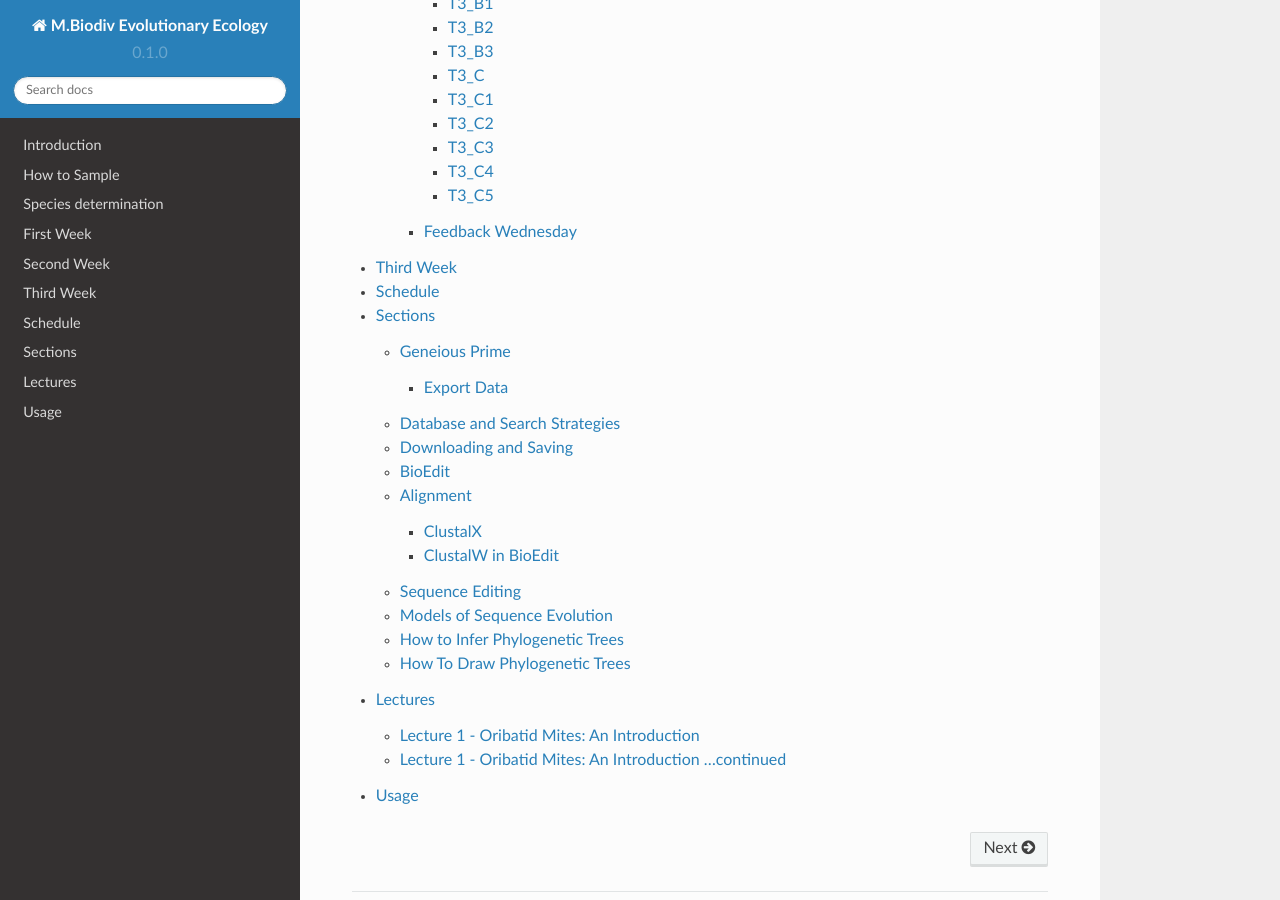
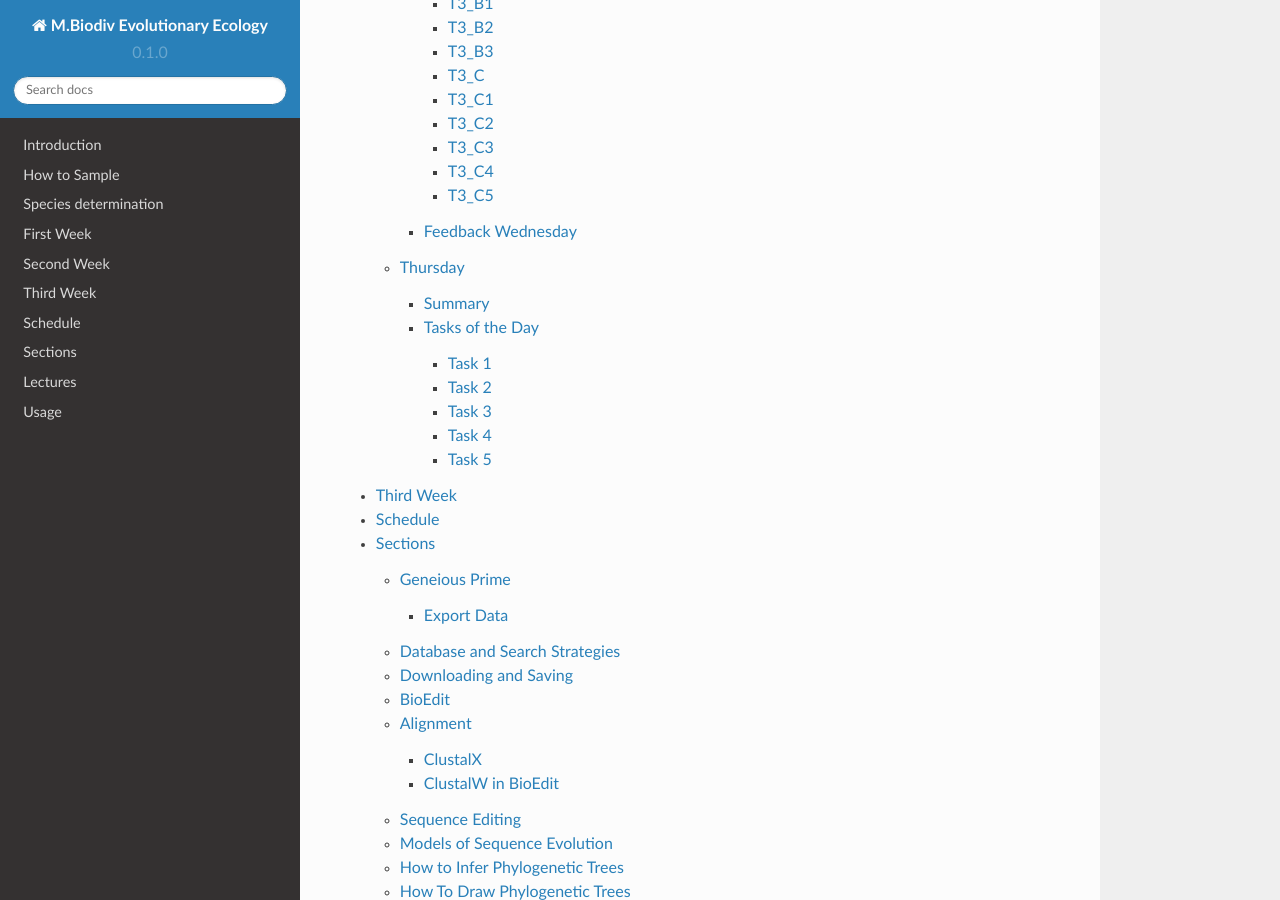
Before and after one commit to bheimbu/evolutionary_ecology, a Sphinx documentation site: the page built from docs/source/index.rst, in a window 1280 px wide and 900 px high, scrolled down 2915 px. Built offline with Sphinx 7.4.7 and the Read the Docs theme 2.0.0, drawn with Linux system fonts in a browser that asks for light colours; some of the changed lines change nothing that is shown.

Commit message:
Update second_week.rst

```diff
--- a/docs/source/second_week.rst
+++ b/docs/source/second_week.rst
@@ -407,7 +407,7 @@
 """"""""
 
 .. important::
-  - Download the docx file `here <https://owncloud.gwdg.de/index.php/s/oaj5fvBideC7avu`_ and answer the questions (**T3_A2-A5**) therein.
+  - Download the docx file `here <https://owncloud.gwdg.de/index.php/s/LVvln6u9EcStj6d`_ and answer the questions (**T3_A2-A5**) therein.
 
 
 .. _T3_B:
@@ -529,3 +529,75 @@
 Feedback Wednesday
 ^^^^^^^^^^^^^^^^^^
 To provide feedback, please complete our questionnaire: [Questionnaire Link](https://www.example.com/questionnaire).
+
+.. tip::
+  Relax a bit...
+
+.. _Thursday_Second_Week:
+Thursday
+---------
+
+Summary
+^^^^^^^
+
+Today, it's all about search algorithms. You will learn the basics of the two most common methods for calculating phylogenetic trees – Maximum Likelihood in the morning and Bayesian Inference in the afternoon.
+
+Both methods are widely used, because they are more thorough than Cluster methods and they approach the mathematical part of inferring phylogenetic trees from different directions. You will hear more about this in the lectures that are accompanied with the two sections.
+
+Today, we are using programs that can only be controlled via the command line and do not have a GUI.
+
+- Maximum Likelihood analysis
+ - Generate a batch file from which the analysis starts.
+ - Download `here <https://github.com/stamatak/standard-RAxML/releases/tag/v8.2.12`_
+
+- MrBayes
+ - Batch file optional, but you can also enter your commands manually
+ - Download `here <https://nbisweden.github.io/MrBayes/download.html`_
+
+While working through the exercises, many topics you have been dealing with earlier this week will come up again, such as input file format or model of sequence evolution.
+
+.. note::
+  **At the end of the day you will…**
+
+  - know the difference between Cluster and Search algorithms
+  - know why search algorithms take so much longer for analysing genetic data than Cluster algorithms
+  - know that ML uses likelihoods, and MrBayes uses posterior probabilities to calculate internal nodes and topologies of trees.
+  - know what an MCMC-robot is and for which type of analysis it is mandatory
+  - be able to interpret the different statistics MrBayes provides
+  - understand the meaning of prior and posterior analyses.
+  - understand the difference between bootstraps and posterior probabilites and why they are not directly comparable.
+
+Tasks of the Day
+^^^^^^^^^^^^^^^^
+
+Task 1
+""""""
+
+.. important::
+  - Read section :ref:`Maximum_Likelihood`
+  - Complete exercises :ref:`T4_A1` and :ref:`T4-A2`
+
+Task 2
+""""""
+
+.. important::
+  Complete exercises :ref:`T4_B1`, :ref:`T4-B2`, :ref:`T4_B3`, and :ref:`T4-B4`
+
+Task 3
+""""""
+
+.. important::
+  - If you feel stuck when answering the questions of tutorial T4, ask and discuss your thoughts with the group and tutors.
+  - **Tasks 1** and **2** should be finished by 15:00, so that we can discuss all results of today in presence
+
+Task 4
+""""""
+
+.. important::
+  If you have some spare time because your analyses runs/worked smoothly and you answered all questions satisfactorily, you may start with reading the first sections of :ref:`Friday__Second_Week`
+
+Task 5
+""""""
+
+.. attention::
+  Do not leave before **Tasks 1-4** are completed and discussed!
```
